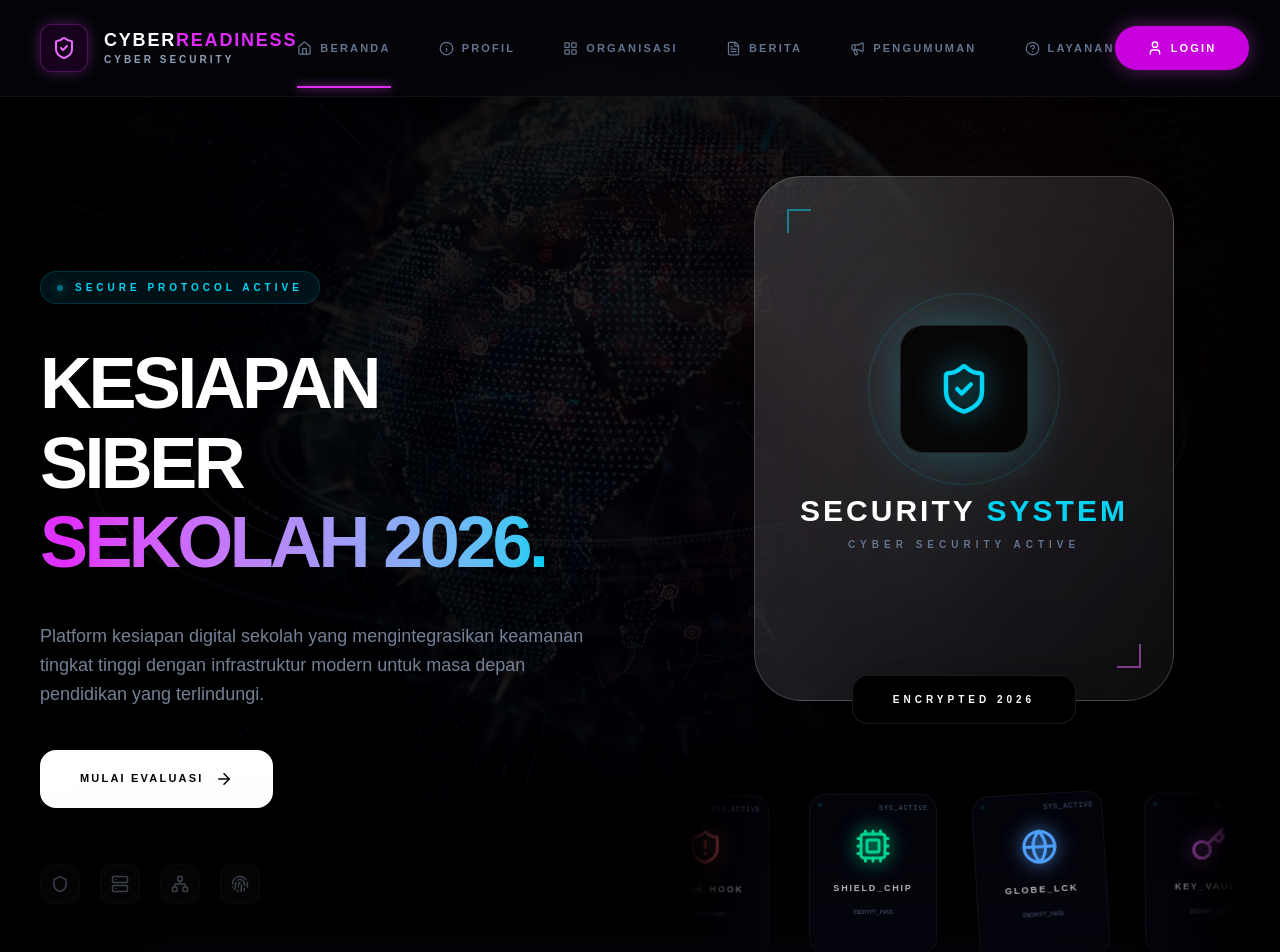
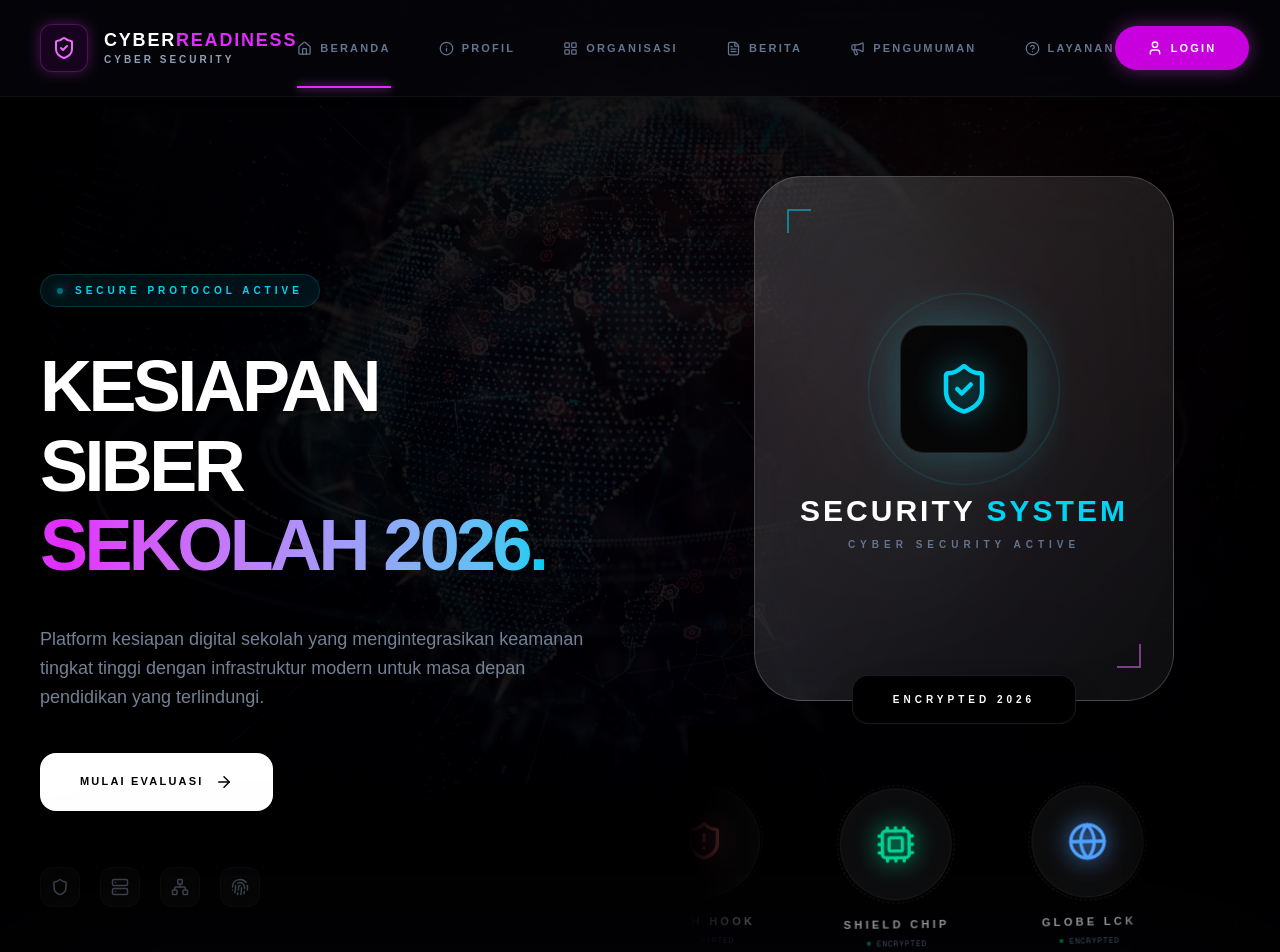
Before and after one commit to Edwinn1711/cyber-backend, a Next.js app: page / in a window 1280 px wide. Shown: the top 952 px of the page. Built offline with nearby package versions, Linux system fonts and the light colour scheme.

Commit message:
style: transform tech marquee into luxury transparent cyber orbs

```diff
--- a/app/(loginregister)/page.tsx
+++ b/app/(loginregister)/page.tsx
@@ -448,78 +448,68 @@ const CyberFooter = () => (
   </footer>
 );
 
-// --- DATA IKON TECH (BERDASARKAN REFERENSI GAMBAR) ---
 const TECH_ICONS = [
-  { id: "c1", icon: CreditCard, label: "CARD_SEC", col: "text-cyan-400" },
-  { id: "c2", icon: ShieldAlert, label: "PHISH_HOOK", col: "text-red-400" },
-  { id: "c3", icon: Cpu, label: "SHIELD_CHIP", col: "text-emerald-400" },
-  { id: "c4", icon: Globe, label: "GLOBE_LCK", col: "text-blue-400" },
-  { id: "c5", icon: Key, label: "KEY_VAULT", col: "text-fuchsia-400" },
+  { id: "c1", icon: CreditCard, label: "CARD SEC", col: "text-cyan-400" },
+  { id: "c2", icon: ShieldAlert, label: "PHISH HOOK", col: "text-red-400" },
+  { id: "c3", icon: Cpu, label: "SHIELD CHIP", col: "text-emerald-400" },
+  { id: "c4", icon: Globe, label: "GLOBE LCK", col: "text-blue-400" },
+  { id: "c5", icon: Key, label: "KEY VAULT", col: "text-fuchsia-400" },
   { id: "c6", icon: Bug, label: "ANTIVIRUS", col: "text-amber-400" },
-  { id: "c7", icon: Terminal, label: "WARN_WIN", col: "text-orange-400" },
-  { id: "c8", icon: Mail, label: "SECURE_MAIL", col: "text-cyan-300" },
-  { id: "c9", icon: Cloud, label: "CLOUD_NET", col: "text-indigo-400" },
-  { id: "c10", icon: FileText, label: "DOC_CRYPT", col: "text-fuchsia-300" },
+  { id: "c7", icon: Terminal, label: "WARN WIN", col: "text-orange-400" },
+  { id: "c8", icon: Mail, label: "SECURE MAIL", col: "text-cyan-300" },
+  { id: "c9", icon: Cloud, label: "CLOUD NET", col: "text-indigo-400" },
+  { id: "c10", icon: FileText, label: "DOC CRYPT", col: "text-fuchsia-300" },
 ];
 
 const CyberHiveMarquee = () => {
   return (
-    <div className="relative w-full h-[180px] lg:h-[250px] overflow-hidden mt-8 lg:mt-12 select-none">
-      {/* Masking Halus (Fade Out Kiri & Kanan) */}
-      <div className="absolute inset-y-0 left-0 w-24 bg-gradient-to-r from-black to-transparent z-10 pointer-events-none" />
-      <div className="absolute inset-y-0 right-0 w-24 bg-gradient-to-l from-black to-transparent z-10 pointer-events-none" />
+    <div className="relative w-full h-[200px] lg:h-[280px] overflow-hidden mt-4 lg:mt-6 select-none">
+      {/* Masking Halus agar tidak terpotong kaku di pinggir */}
+      <div className="absolute inset-y-0 left-0 w-32 bg-gradient-to-r from-black to-transparent z-10 pointer-events-none" />
+      <div className="absolute inset-y-0 right-0 w-32 bg-gradient-to-l from-black to-transparent z-10 pointer-events-none" />
 
       <div className="flex items-center h-full">
         <motion.div
-          className="flex gap-6 lg:gap-10 px-10"
-          animate={{ x: [0, -1500] }}
-          transition={{ duration: 40, repeat: Infinity, ease: "linear" }}
+          className="flex gap-12 lg:gap-20 px-10"
+          animate={{ x: [0, -1800] }}
+          transition={{ duration: 45, repeat: Infinity, ease: "linear" }}
         >
-          {/* Duplicate data 3x agar animasi loop tidak putus */}
           {[...TECH_ICONS, ...TECH_ICONS, ...TECH_ICONS].map((node, i) => (
             <motion.div
               key={i}
-              // GERAKAN BEBAS (Floating & Rotating)
               animate={{
-                y: [0, Math.sin(i) * 12, 0],
-                rotate: [0, Math.cos(i) * 4, 0],
-                scale: [1, 1.03, 1]
+                y: [0, Math.sin(i) * 20, 0],
+                rotate: [0, Math.cos(i) * 8, 0]
               }}
-              transition={{
-                duration: 5 + (i % 3),
-                repeat: Infinity,
-                ease: "easeInOut"
-              }}
-              className="group relative flex-shrink-0"
+              transition={{ duration: 6 + (i % 3), repeat: Infinity, ease: "easeInOut" }}
+              className="group relative flex-shrink-0 flex flex-col items-center"
             >
-              {/* Box Hologram Mewah */}
-              <div className="relative w-24 h-28 lg:w-32 lg:h-40 bg-[#0a0c1a]/40 backdrop-blur-md border border-white/5 rounded-2xl flex flex-col items-center justify-center p-4 transition-all duration-500 group-hover:border-cyan-500/50 group-hover:bg-[#0d1126]/80 group-hover:shadow-[0_0_30px_rgba(34,211,238,0.2)]">
+              {/* --- LINGKARAN (ORB) UTAMA --- */}
+              <div className="relative w-20 h-20 lg:w-28 lg:h-28 rounded-full border border-white/5 bg-white/5 backdrop-blur-md flex items-center justify-center transition-all duration-500 group-hover:border-cyan-500/50 group-hover:bg-cyan-500/10 shadow-[0_0_20px_rgba(0,0,0,0.3)] group-hover:shadow-[0_0_40px_rgba(34,211,238,0.2)]">
 
-                {/* Detail Micro-Tech di Pojok */}
-                <div className="absolute top-2 left-2 flex gap-1 opacity-30">
-                  <div className="w-1 h-1 rounded-full bg-cyan-400 animate-pulse" />
+                {/* Efek Pendaran di belakang ikon */}
+                <div className={`absolute inset-0 rounded-full blur-xl opacity-0 group-hover:opacity-20 transition-opacity duration-700 ${node.col.replace('text', 'bg')}`} />
+
+                {/* Ikon Utama */}
+                <node.icon
+                  size={32}
+                  className={`${node.col} lg:size-10 drop-shadow-[0_0_12px_currentColor] transition-all duration-500 group-hover:scale-125`}
+                />
+
+                {/* Ring Orbit Kecil (Dekorasi Mewah) */}
+                <div className="absolute inset-[-4px] rounded-full border border-dashed border-white/10 animate-[spin_10s_linear_infinite] group-hover:border-cyan-500/40" />
+              </div>
+
+              {/* --- LABEL TEKS (TANPA GARIS BAWAH) --- */}
+              <div className="mt-4 text-center">
+                <p className="text-[9px] lg:text-[11px] font-black text-white/60 uppercase tracking-[0.3em] group-hover:text-cyan-400 transition-colors duration-300">
+                  {node.label}
+                </p>
+                {/* Indikator Status titik kecil */}
+                <div className="flex items-center justify-center gap-1.5 mt-1">
+                  <div className="w-1 h-1 rounded-full bg-emerald-500 animate-pulse" />
+                  <span className="text-[6px] lg:text-[8px] font-mono text-slate-600 tracking-widest uppercase">Encrypted</span>
                 </div>
-                <div className="absolute top-2 right-2 font-mono text-[5px] lg:text-[7px] text-slate-600 uppercase tracking-widest">
-                  sys_active
-                </div>
-
-                {/* Ikon dengan Glow Effect */}
-                <div className={`${node.col} mb-3 lg:mb-5 relative`}>
-                  <node.icon size={28} className="lg:size-9 drop-shadow-[0_0_10px_currentColor] transition-transform duration-500 group-hover:scale-110" />
-                  {/* Efek Aura saat Hover */}
-                  <div className="absolute inset-0 bg-white/10 rounded-full blur-xl scale-0 group-hover:scale-150 transition-transform duration-700" />
-                </div>
-
-                {/* Label Teks */}
-                <div className="text-center">
-                  <p className="text-[7px] lg:text-[9px] font-black text-white/70 uppercase tracking-[0.2em] leading-none mb-1">
-                    {node.label}
-                  </p>
-                  <span className="text-[5px] lg:text-[6px] font-mono text-slate-600 tracking-tighter">ENCRYPT_PASS</span>
-                </div>
-
-                {/* Neon Bottom Line */}
-                <div className="absolute bottom-0 left-1/2 -translate-x-1/2 w-0 h-[1.5px] bg-cyan-400 transition-all duration-500 group-hover:w-[80%] group-hover:shadow-[0_0_10px_#22d3ee]" />
               </div>
             </motion.div>
           ))}
```
